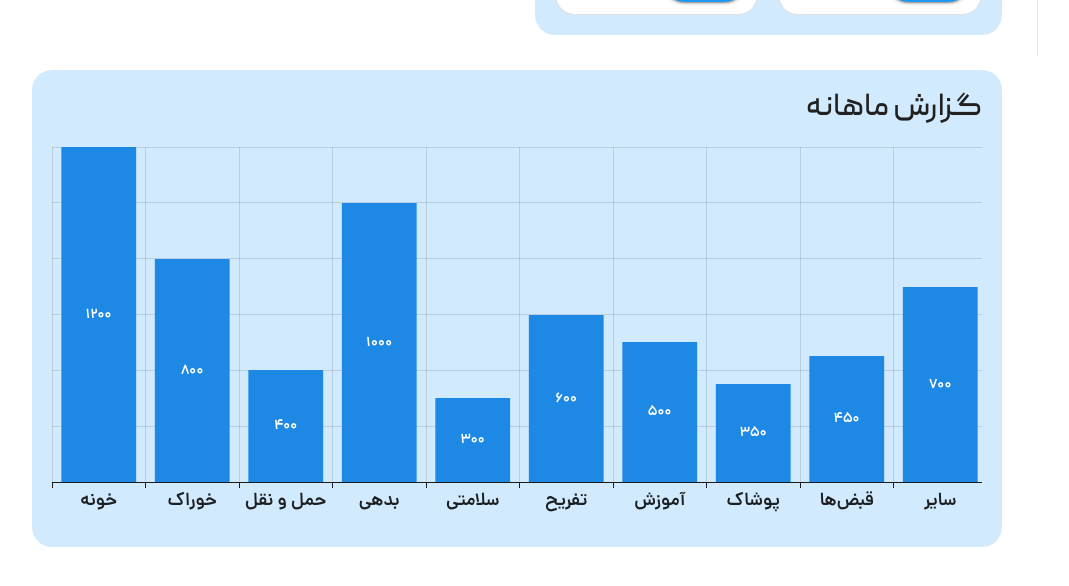
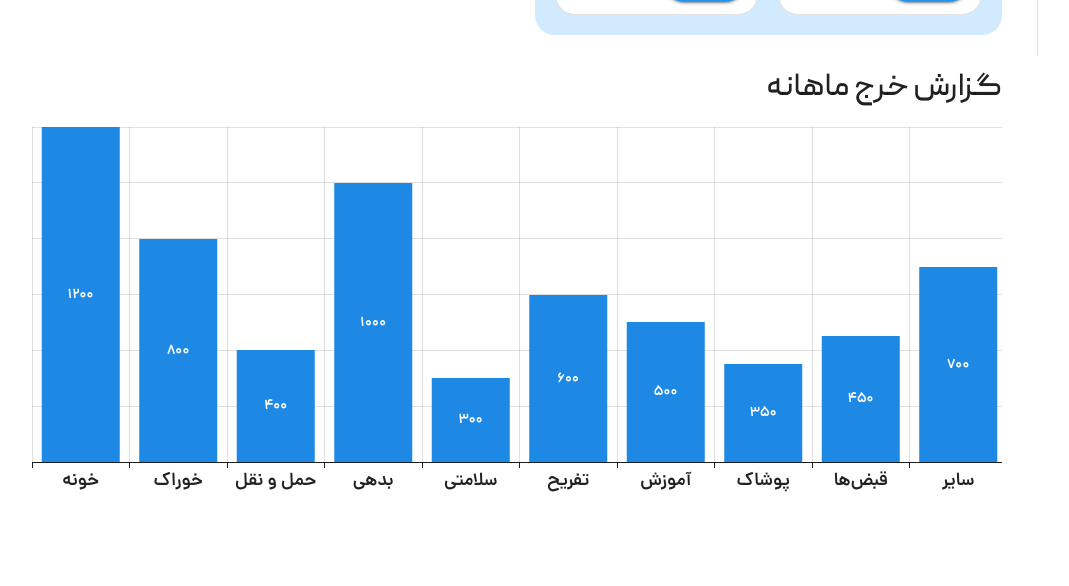
Before and after one commit to alirezaAslani-eng/finance-manager, a Next.js app: page /my-panel in a window 1280 px wide. Shown: the part 744-1330 px from the top of the page, without its empty margins (3-1072 px from the left). Built offline with nearby package versions, Linux system fonts and the light colour scheme; no server answers.

Commit message:
fix(style) chart dosen't need background

```diff
--- a/pages/my-panel/index.tsx
+++ b/pages/my-panel/index.tsx
@@ -1,8 +1,8 @@
 import { Accounts, RecentTransactions } from "@/components/module";
-import { BoxWithTitle, MuiChartBar } from "@/components/ui";
+import { MuiChartBar } from "@/components/ui";
 import { PanelLayout } from "@/layout";
 import { PageComponent } from "@/types/page.types";
-import { Box } from "@mui/material";
+import { Box, Typography } from "@mui/material";
 import React from "react";
 
 const RecentTransAction_gap = "20px";
@@ -28,13 +28,22 @@ const index: PageComponent = () => {
           <Accounts />
         </Box>
       </Box>
-      <Box sx={{ width: "100%", height: "400px", mt: "35px" }}>
+      {/* Charts ================== > */}
+      <Box
+        sx={{
+          width: "100%",
+          mt: "35px",
+        }}
+      >
         {/* BarChart ======================= >*/}
-        <BoxWithTitle title="گزارش ماهانه">
+        <Box>
+          <Typography variant="h1" fontSize={"32px"}>
+            {"گزارش خرج ماهانه"}
+          </Typography>
           <Box height={"400px"}>
             <MuiChartBar />
           </Box>
-        </BoxWithTitle>
+        </Box>
       </Box>
     </Box>
   );
```
